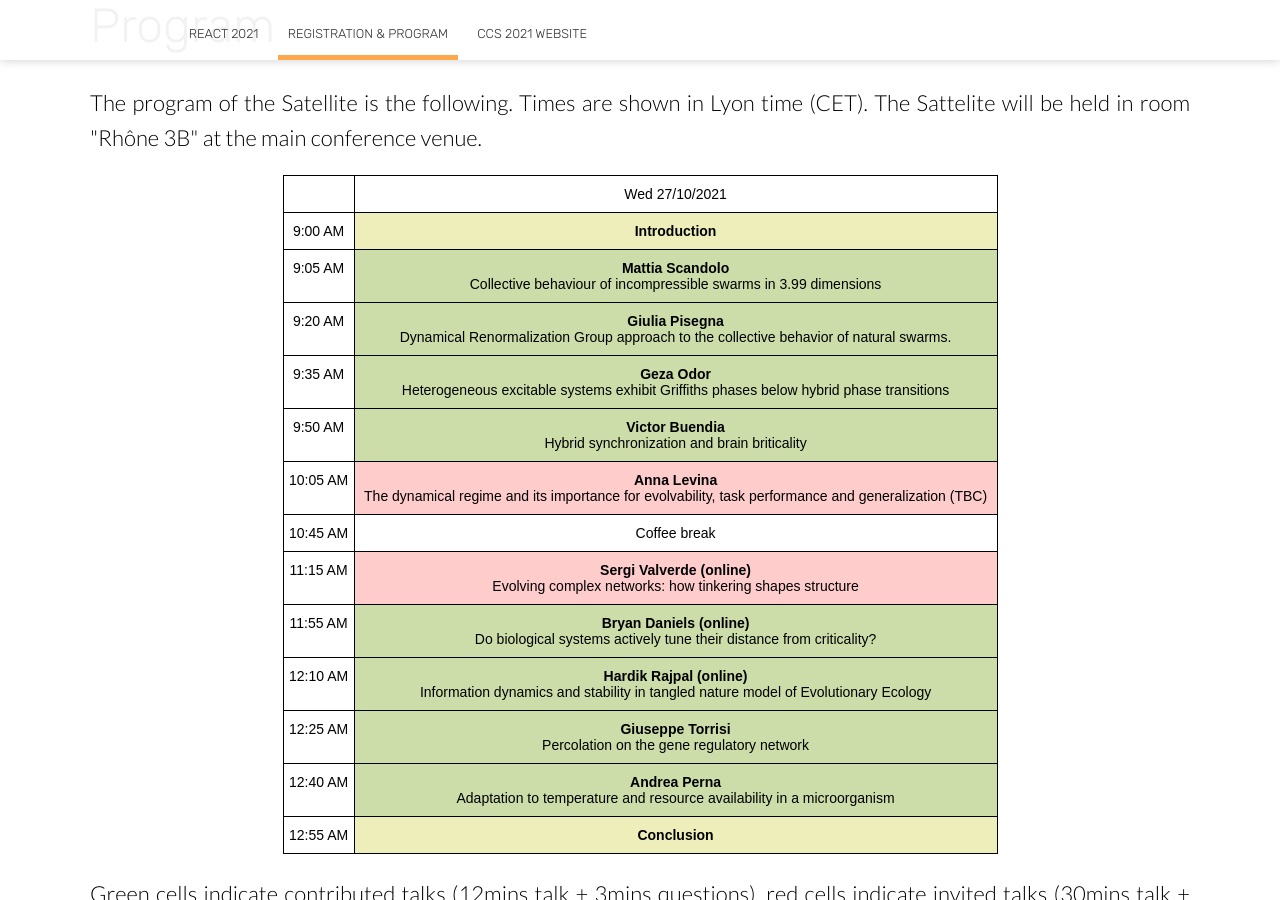
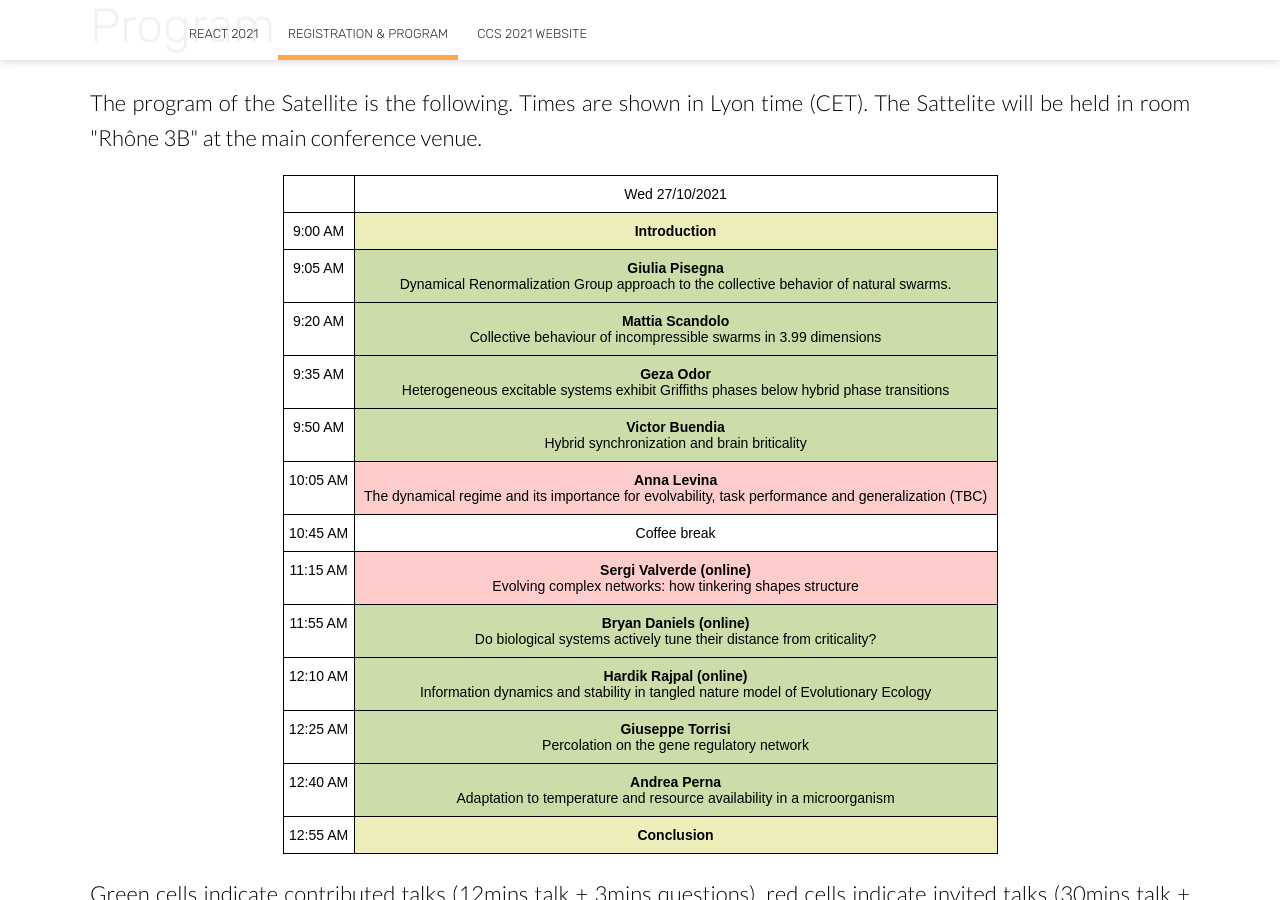
Before and after one commit to liphlab/REACT2021, a Jekyll site: the page built from registration.html, in a window 1280 px wide and 900 px high, scrolled down 1003 px. Built offline with Jekyll 4.4.1, drawn with Linux system fonts in a browser that asks for light colours; nearby versions of some CDN libraries.

Commit message:
Updated program

```diff
--- a/registration.html
+++ b/registration.html
@@ -47,13 +47,13 @@ image: /images/centre-congres.jpg
 							</tr>
 						  <tr>
 						    <td class="tg-baqh">9:05 AM</td>
-								<td class="tg-ve2u"><span style="font-weight:bold">Mattia Scandolo</span><br>
-								<span style="font-weight:400;font-style:normal">Collective behaviour of incompressible swarms in 3.99 dimensions</span></td>
+								<td class="tg-ve2u"><span style="font-weight:bold">Giulia Pisegna</span><br>
+								<span style="font-weight:400;font-style:normal">Dynamical Renormalization Group approach to the collective behavior of natural swarms.</span></td>
 							</tr>
 						  <tr>
 						    <td class="tg-baqh">9:20 AM</td>
-						    <td class="tg-ve2u"><span style="font-weight:bold">Giulia Pisegna</span><br>
-									<span style="font-weight:400;font-style:normal">Dynamical Renormalization Group approach to the collective behavior of natural swarms.</span></td>
+								<td class="tg-ve2u"><span style="font-weight:bold">Mattia Scandolo</span><br>
+								<span style="font-weight:400;font-style:normal">Collective behaviour of incompressible swarms in 3.99 dimensions</span></td>
 						  </tr>
 						  <tr>
 						    <td class="tg-baqh">9:35 AM</td>
```
